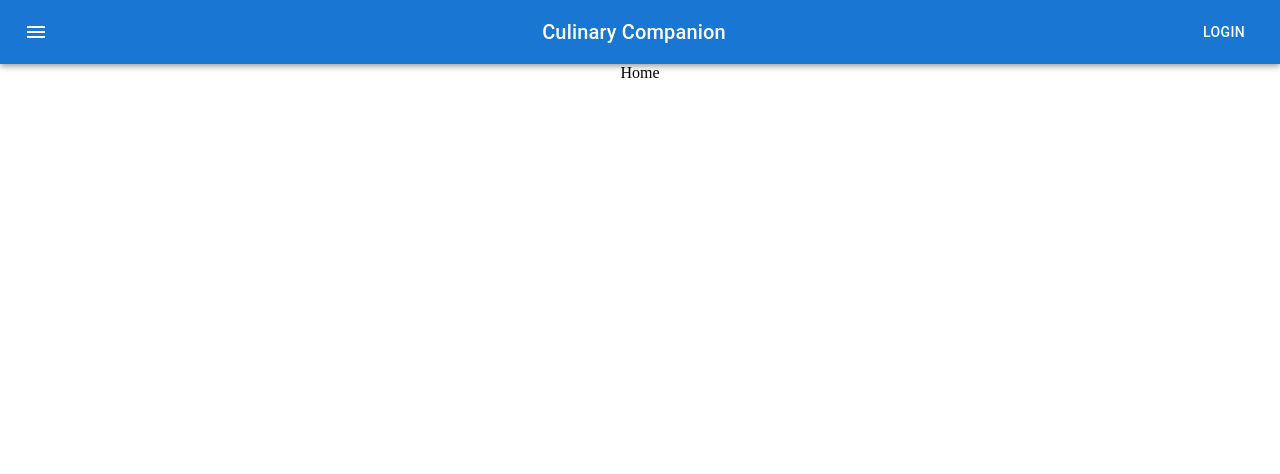
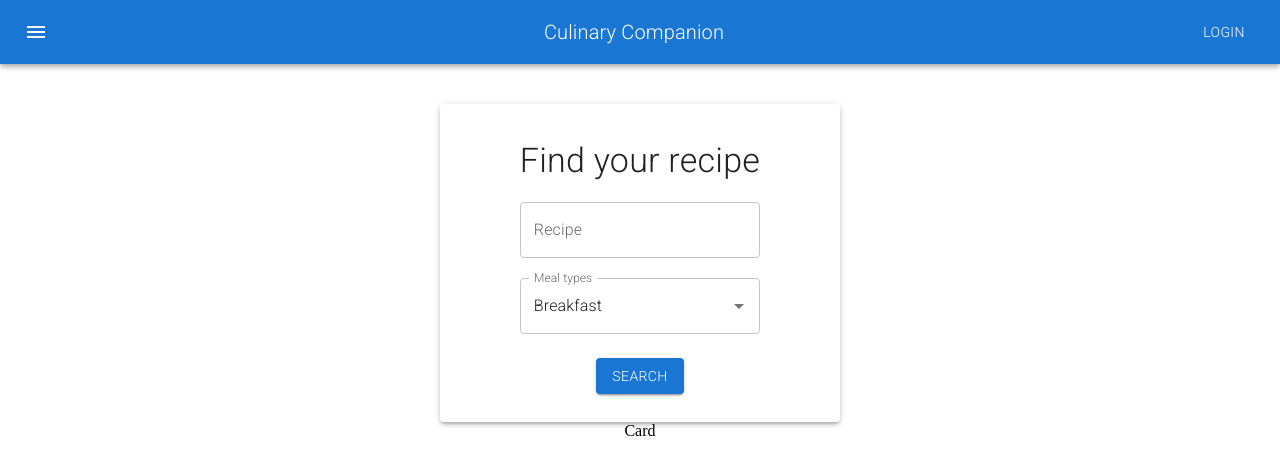
Before and after one commit to strd1337/recipes, a React (Create React App) app: page / in a window 1280 px wide. Shown: the top 474 px of the page. Built offline with nearby package versions, Linux system fonts and the light colour scheme; no server answers.

Commit message:
Added a form for searching a recipe

```diff
--- a/package.json
+++ b/package.json
@@ -5,6 +5,7 @@
   "dependencies": {
     "@emotion/react": "^11.11.4",
     "@emotion/styled": "^11.11.5",
+    "@fontsource/roboto": "^5.0.13",
     "@mui/icons-material": "^5.15.17",
     "@mui/material": "^5.15.17",
     "@testing-library/jest-dom": "^5.17.0",
--- a/src/components/header/Header.css
+++ b/src/components/header/Header.css
@@ -0,0 +1,17 @@
+.headerWrapper {
+  display: flex;
+  justify-content: center;
+  align-items: center;
+  margin-top: 40px;
+}
+
+.paperWrapper {
+  flex-direction: column;
+  display: flex;
+  align-items: center;
+}
+
+.typoWrapper {
+  margin: 20px;
+  margin-bottom: 10px;
+}
--- a/src/components/header/Header.jsx
+++ b/src/components/header/Header.jsx
@@ -1,8 +1,61 @@
-import "./Header.css"
+import "./Header.css";
+import "../../pages/login/Login";
+import {
+  Paper,
+  Typography,
+  TextField,
+  Card,
+  CardContent,
+  Autocomplete,
+  Button,
+  CardActions,
+} from '@mui/material';
+import '@fontsource/roboto/300.css';
 
-const Header = () => {
+const Header = ({
+  query,
+  setQuery,
+  selectedMeal,
+  setSelectedMeal,
+  mealTypes,
+  getData,
+}) => {
+  const handleSearch = (e) => {
+    e.preventDefault();
+    getData();
+  };
+
   return (
-    <div>Header</div>
+    <div className="headerWrapper">
+      <Paper elevation={3} className="paperWrapper">
+        <Card elevation={0}>
+          <CardContent className="cardContentWrapper">
+            <Typography variant="h4" className="typoWrapper">
+              Find your recipe
+            </Typography>
+            <TextField
+              className="fieldWrapper"
+              label="Recipe"
+              placeholder="write your recipe"
+              variant="outlined"
+              value={query}
+              onChange={(e) => setQuery(e.target.value)} />
+            <Autocomplete
+              value={selectedMeal}
+              onChange={(event, newValue) => setSelectedMeal(newValue)}
+              disablePortal
+              className="fieldWrapper"
+              options={mealTypes}
+              renderInput={(params) => <TextField {...params} label="Meal types" />}
+
+            />
+          </CardContent>
+          <CardActions classes={{ root: "justifyCenter" }}>
+            <Button variant="contained" color="primary" onClick={handleSearch}>Search</Button>
+          </CardActions>
+        </Card>
+      </Paper>
+    </div>
   )
 }
 
--- a/src/pages/home/Home.jsx
+++ b/src/pages/home/Home.jsx
@@ -1,10 +1,20 @@
 import "./Home.css"
-import { useEffect, useState } from "react";
+import { useState } from "react";
 import axios from "axios"
+import Header from "../../components/header/Header";
+import Card from "../../components/card/Card";
 
 const Home = () => {
-  const [query, setQuery] = useState("egg");
-  const [selectedMeal, setSelectedMeal] = useState("breakfast");
+  const mealTypes = [
+    "Breakfast",
+    "Lunch",
+    "Dinner",
+    "Snack",
+    "TeaTime",
+  ];
+
+  const [query, setQuery] = useState("");
+  const [selectedMeal, setSelectedMeal] = useState(mealTypes[0]);
   const [recipes, setRecipes] = useState([]);
 
   const appId = "564bfd9b";
@@ -21,12 +31,18 @@ const Home = () => {
     }
   }
 
-  useEffect(() => {
-    getData();
-  }, []);
-
   return (
-    <div>Home</div>
+    <div>
+      <Header
+        query={query}
+        setQuery={setQuery}
+        selectedMeal={selectedMeal}
+        setSelectedMeal={setSelectedMeal}
+        mealTypes={mealTypes}
+        getData={getData}
+      />
+      <Card />
+    </div>
   )
 }
 
```
Also changed, not shown: 1 other file (tests, documents, lock files or other folders).
